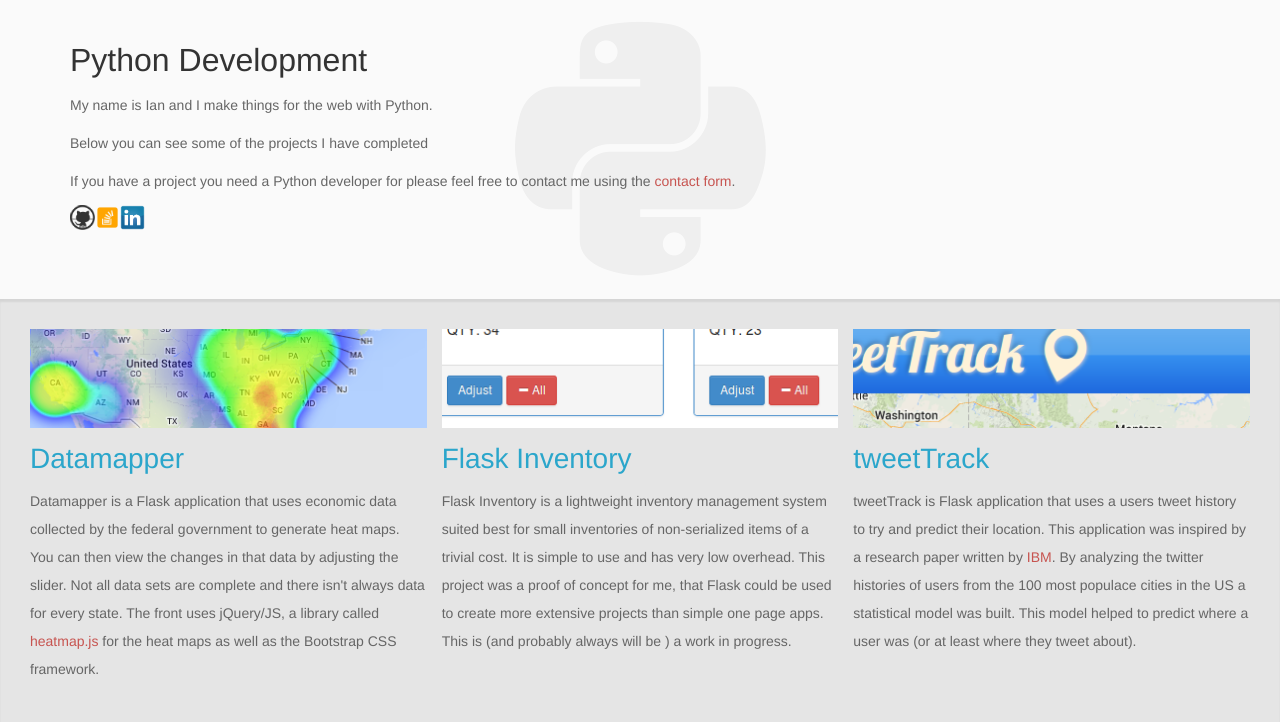
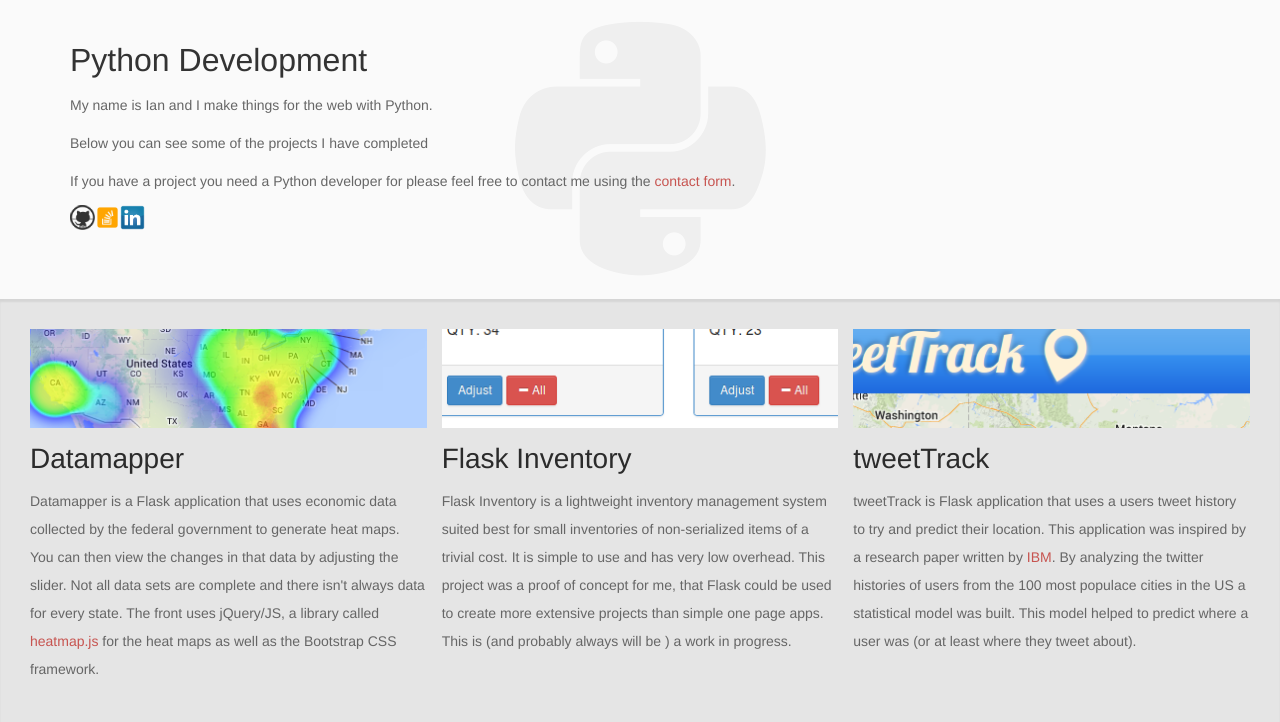
Before and after one commit to im-auld/ima-webdev, a Flask app: page / in a window 1280 px wide. Shown: the part 49-771 px from the top of the page. Run offline with Flask 2, Linux system fonts and the light colour scheme.

Commit message:
Minor change to demo llink color

```diff
--- a/app/static/css/new.css
+++ b/app/static/css/new.css
@@ -7,6 +7,7 @@
 body {
     background-color: #333;
 }
+
 
 header{
     position: relative;
@@ -114,6 +115,10 @@ nav ul li:active {
     box-shadow: inset 0 3px 2px rgba(0,0,0,.07)
 }
 
+.demo h3 a {
+    color: #2B2B2B;
+}
+
 .float-left li {
     float: left;
 }
```
